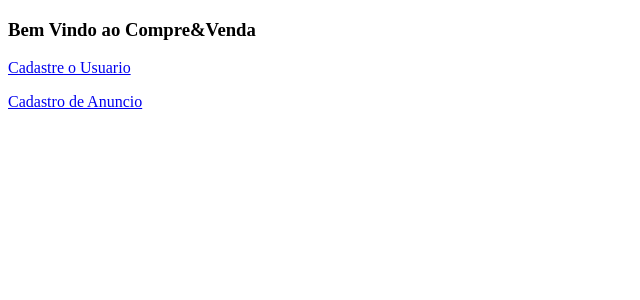
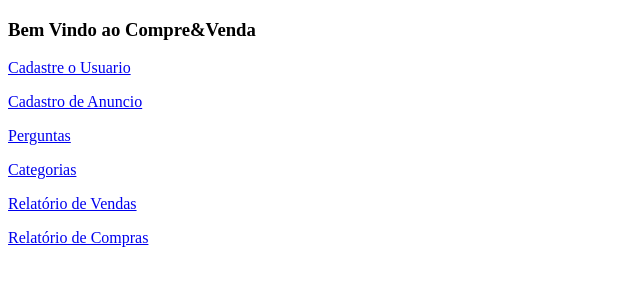
Before and after one commit to Andre3224/Compra-Venda, a Flask app: page / in a window 1280 px wide. Shown: the top 300 px of the page, without its empty margins (0-640 px from the left). Run offline with Flask 2, Linux system fonts and the light colour scheme.

Commit message:
Update index.html

```diff
--- a/templates/index.html
+++ b/templates/index.html
@@ -7,5 +7,9 @@
         <h3>Bem Vindo ao Compre&Venda</h3>
             <p><a href={{url_for("usuario")}}>Cadastre o Usuario</a></p>
             <p><a href={{url_for("anuncio")}}>Cadastro de Anuncio</a></p>
+            <p><a href={{url_for("pergunta")}}>Perguntas</a></p>
+            <p><a href={{url_for("categoria")}}>Categorias</a></p>
+            <p><a href={{url_for("relVendas")}}>Relatório de Vendas</a></p>
+            <p><a href={{url_for("relVCompras")}}>Relatório de Compras</a></p>
     </body>
 </html>
```
